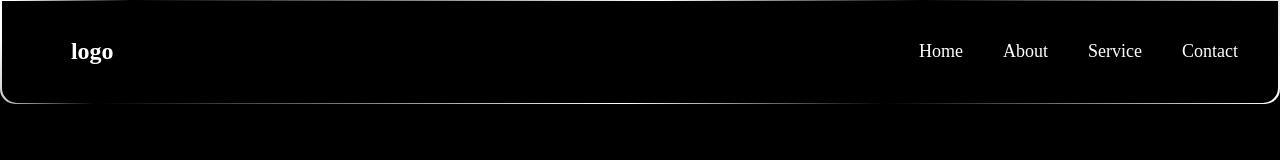
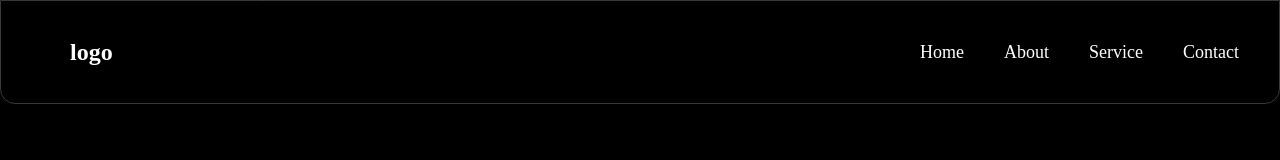
Before and after one commit to Guilherme-Santos-C/pagina_agencia, a website built with webpack: page public/index.html in a window 1280 px wide. Shown: the top 160 px of the page. Built offline with nearby package versions, Linux system fonts and the light colour scheme.

Commit message:
navbar v2

```diff
--- a/public/index.html
+++ b/public/index.html
@@ -8,7 +8,6 @@
     <link rel="stylesheet" href="style.css">
 </head>
 <body>
-    <div class="background-border-header">
     <header>
         <div class="div-logo-header">
             <h2 class="logo-header">logo</h2>
@@ -22,7 +21,6 @@
             </ul>
         </nav>
     </header>
-    </div>
     <script src="bundle.js"></script>
 </body>
 </html>
--- a/src/sass/components/_header.scss
+++ b/src/sass/components/_header.scss
@@ -1,13 +1,19 @@
 header {
+    position: fixed;
+    top: 0;
     display: flex;
     justify-content: space-between;
     align-items: center;
     padding: 0 4rem 0 3rem;
-    height: 12.8vh;
-    width: 99.7vw;
+    height: 13vh;
+    width: 100vw;
     transition: all 0.7s ease-out;
-    background-color: $color-secondary;
+    background-color: transparent;
     border-radius: 0 0 1.5rem 1.5rem;
+    border: 1px solid #393939;
+    &.header-offTop{
+    height: 9vh;
+    }
     .div-logo-header{
         width: 10%;
         height: 75%;
```
Also changed, not shown: public/style.css, 1 other file. Lines whose indentation alone changed are shown as unchanged.
